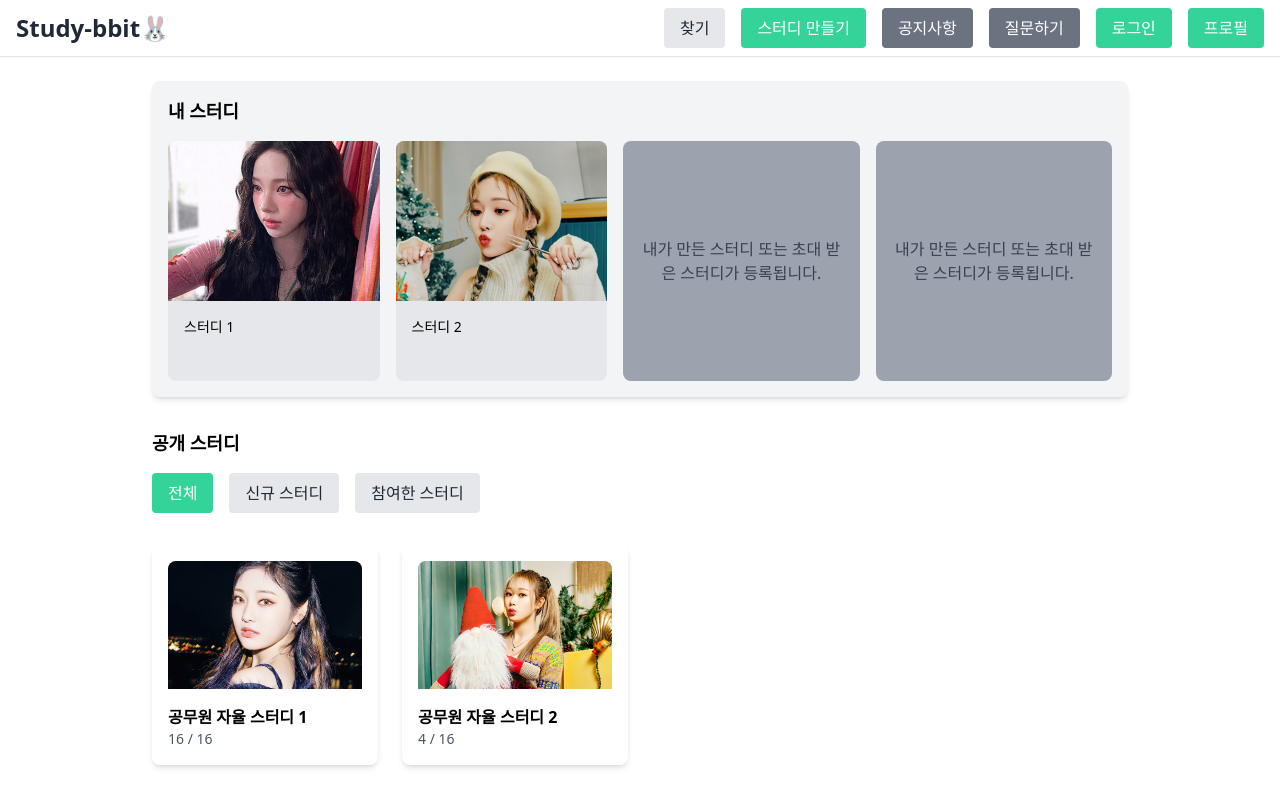
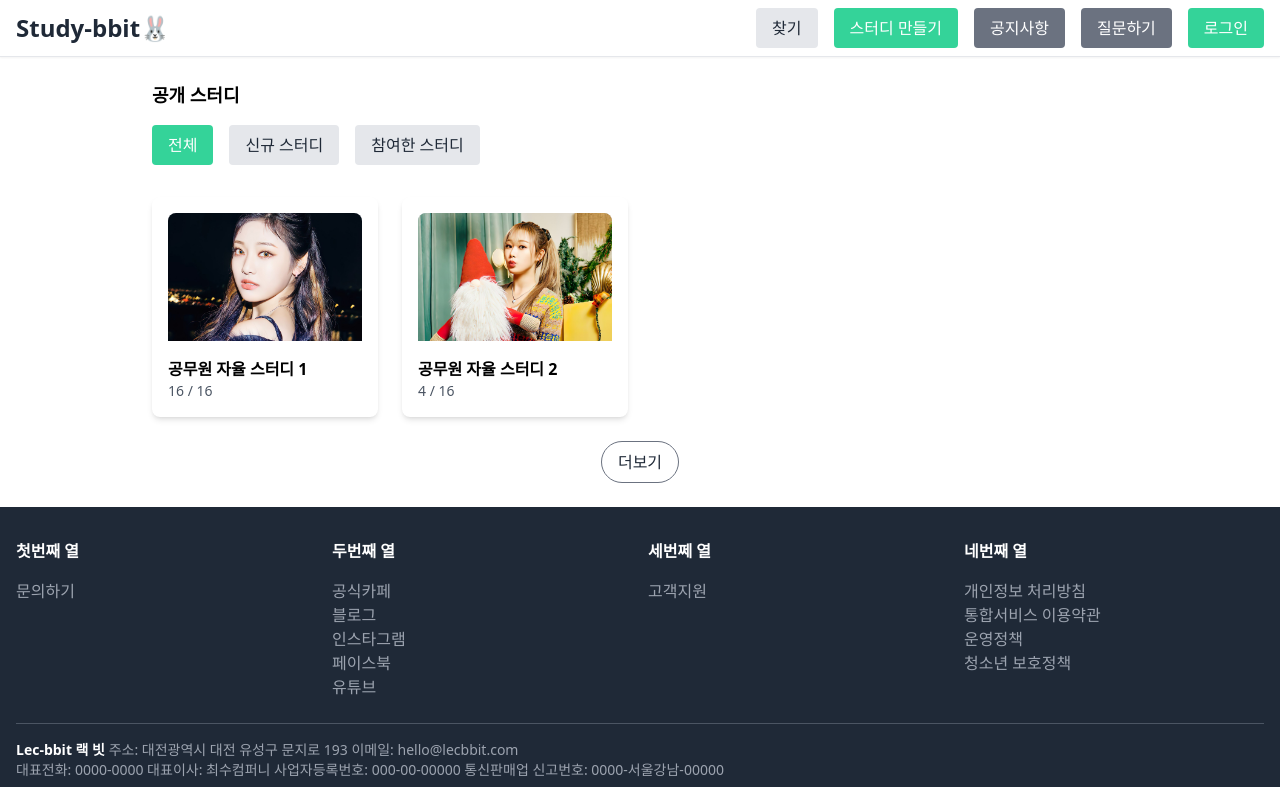
Before and after one commit to lightsaber29/study-bit_front, a React (Create React App) app: page / in a window 1280 px wide. Shown: the top 787 px of the page. Built offline with nearby package versions, Linux system fonts and the light colour scheme.

Commit message:
✨feat: 로그인 시 화면 및 버튼 노출 처리 추가

```diff
--- a/src/layout/Header.js
+++ b/src/layout/Header.js
@@ -2,6 +2,7 @@ import React, { useEffect, useState } from 'react';
 import { Link, useLocation, useNavigate } from "react-router-dom";
 import Button from '../components/Button';
 import ProfileModal from '../components/ProfileModal';
+import { useSelector } from 'react-redux';
 
 // 네비게이션 항목 정의
 const NAV_ITEMS = [
@@ -27,14 +28,15 @@ const Header = () => {
   const location = useLocation();
   const navigate = useNavigate();
   const [searchQuery, setSearchQuery] = useState('');
+  const token = useSelector(state => state.member?.token);
 
   // URL에서 roomId 추출 (study/2 형식일 때)
   const pathSegments = location.pathname.split('/').filter(Boolean);
   const roomId = pathSegments[0] === 'study' ? pathSegments[1] : null;
 
-  const toggleSearch = () => {
-    setShowSearch(!showSearch);
-  };
+  // const toggleSearch = () => {
+  //   setShowSearch(!showSearch);
+  // };
 
   const shouldShowNav = location.pathname.startsWith('/study');
 
@@ -115,7 +117,8 @@ const Header = () => {
           <Button variant="primary" className="text-white-700" onClick={() => navigate('/create')}>스터디 만들기</Button>
           <Button variant="secondary" className="text-white-700" onClick={() => navigate('/notice')}>공지사항</Button>
           <Button variant="secondary" className="text-white-700" onClick={() => navigate('/question')}>질문하기</Button>
-          <Button variant="primary" className="text-white-700" onClick={() => navigate('/login')}>로그인</Button>
+
+          {token ? (
             <div className="relative">
               <Button
                 variant="primary"
@@ -131,6 +134,15 @@ const Header = () => {
                 />
               </div>
             </div>
+          ) : (
+            <Button
+              variant="primary"
+              className="text-white-700"
+              onClick={() => navigate('/login')}
+            >
+              로그인
+            </Button>
+          )}
         </div>
       </div>
 
--- a/src/routes/main/Home.js
+++ b/src/routes/main/Home.js
@@ -3,10 +3,13 @@ import Button from '../../components/Button';
 import Card from '../../components/Card';
 import MyStudyCard from '../../components/MyStudyCard';
 import Modal from '../../components/Modal';
+import { useSelector } from 'react-redux';
 
 const Home = () => {
   const [studyList, setStudyList] = useState([]);
   const [selectedStudy, setSelectedStudy] = useState(null);
+
+  const token = useSelector(state => state.member?.token);
 
   useEffect(() => {
     setStudyList([
@@ -34,6 +37,7 @@ const Home = () => {
   return (
     <div>
       {/* 내 스터디 & 내 목표 섹션 */}
+      {token && (
         <div className="gap-6 mb-8">
           <div className="bg-gray-100 p-4 rounded-lg shadow-md">
             <h2 className="text-lg font-semibold mb-4">내 스터디</h2>
@@ -61,6 +65,7 @@ const Home = () => {
             />
           </div> */}
         </div>
+      )}
 
       {/* 공개 스터디 섹션 */}
       <div className="mb-8">
```
Lines whose indentation alone changed are shown as unchanged.
